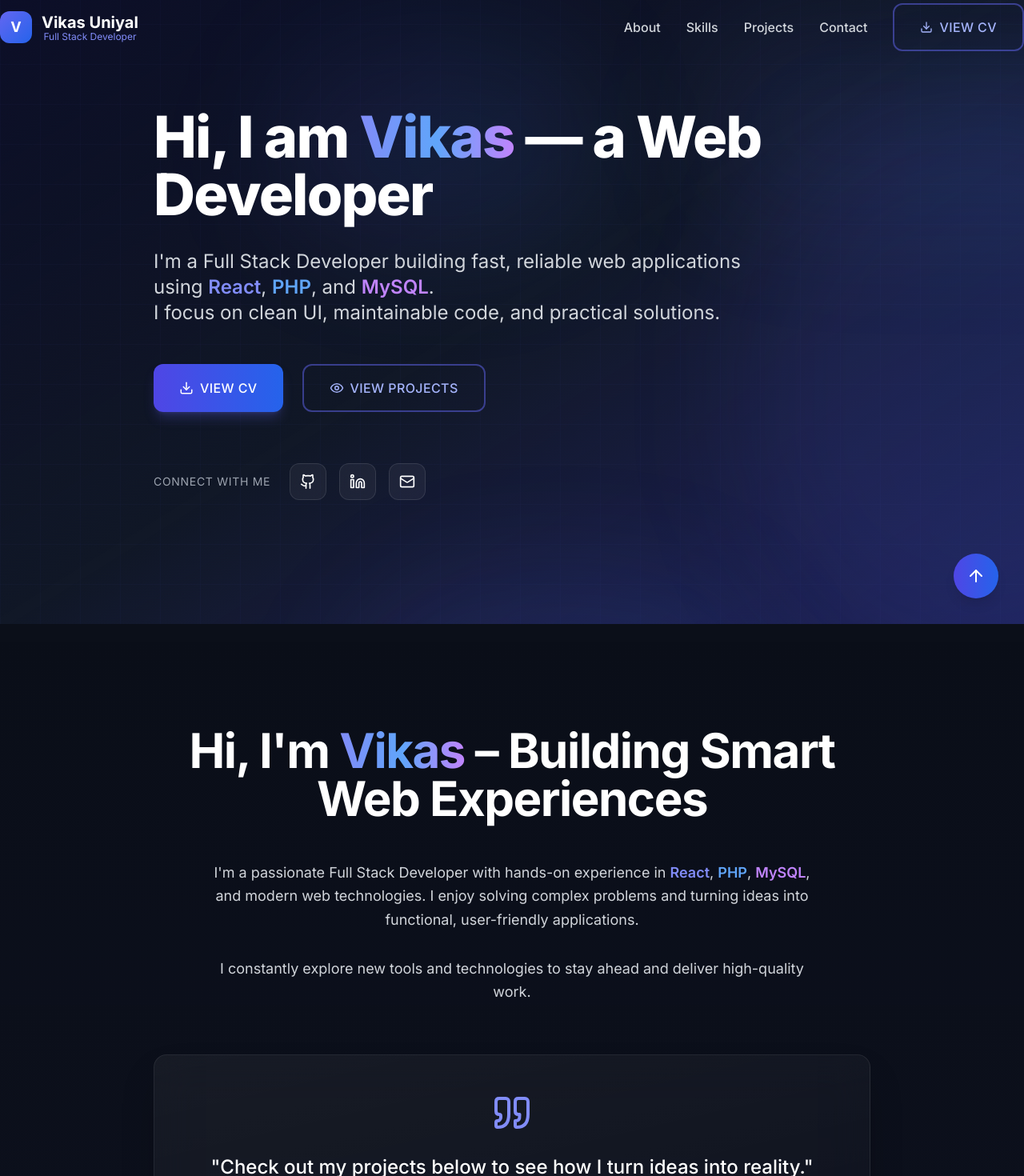
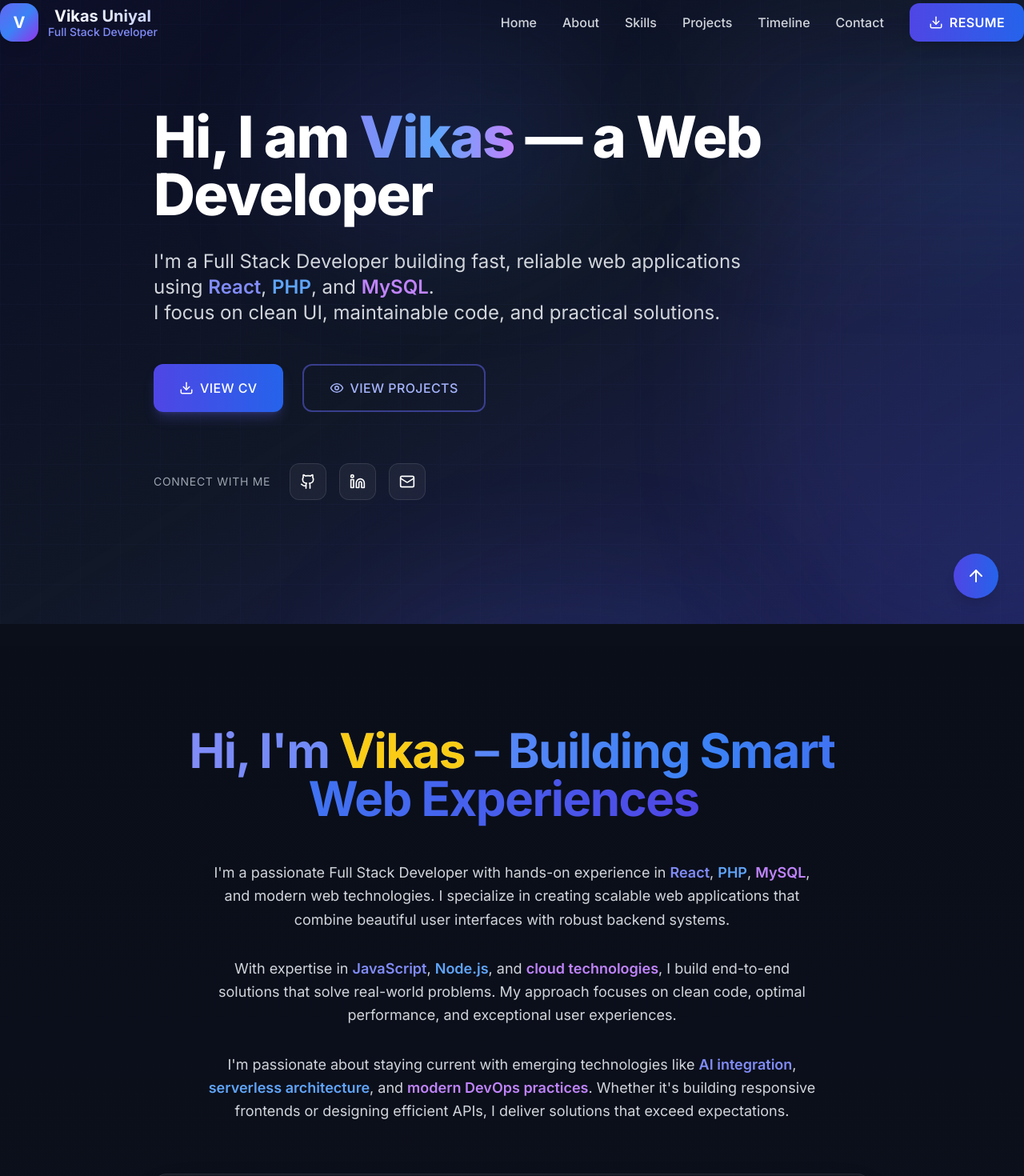
Before and after one commit to virusvickee/my-portfolio-website, a React (Vite) app: page / in a window 1280 px wide. Shown: the part 20-1490 px from the top of the page at 80% size. Built offline with nearby package versions, Linux system fonts and the light colour scheme.

Commit message:
new changes

```diff
--- a/src/components/About.jsx
+++ b/src/components/About.jsx
@@ -1,8 +1,28 @@
-import React from 'react'
+import React, { useState, useEffect } from 'react'
 import { motion } from 'framer-motion'
 import { Quote, Code2, Lightbulb, Target } from 'lucide-react'
 
 const About = () => {
+  const [displayText, setDisplayText] = useState('')
+  const fullText = "Hi, I'm Vikas – Building Smart Web Experiences"
+
+  useEffect(() => {
+    let index = 0
+    const timer = setInterval(() => {
+      if (index <= fullText.length) {
+        setDisplayText(fullText.slice(0, index))
+        index++
+      } else {
+        clearInterval(timer)
+      }
+    }, 50)
+
+    return () => clearInterval(timer)
+  }, [])
+
+  const renderColoredText = (text) => {
+    return text.replace("Vikas", '<span class="text-yellow-400 font-bold">Vikas</span>')
+  }
   return (
     <section id="about" className="section-padding bg-gradient-to-b from-transparent to-indigo-950/10">
       <div className="container-premium">
@@ -17,7 +37,11 @@ const About = () => {
             className="text-center mb-16"
           >
             <h2 className="heading-xl mb-12">
-              Hi, I'm <span className="gradient-text">Vikas</span> – Building Smart Web Experiences
+              <span
+                className="bg-gradient-to-r from-indigo-400 via-blue-500 to-indigo-600 bg-clip-text text-transparent"
+                dangerouslySetInnerHTML={{ __html: renderColoredText(displayText) }}
+              />
+              <span className="animate-ping text-indigo-400">|</span>
             </h2>
 
             <div className="space-y-8 text-lg text-body leading-relaxed max-w-3xl mx-auto">
@@ -26,11 +50,19 @@ const About = () => {
                 <span className="text-indigo-400 font-semibold">React</span>,{' '}
                 <span className="text-blue-400 font-semibold">PHP</span>,{' '}
                 <span className="text-purple-400 font-semibold">MySQL</span>, and modern web technologies.
-                I enjoy solving complex problems and turning ideas into functional, user-friendly applications.
+                I specialize in creating scalable web applications that combine beautiful user interfaces with robust backend systems.
               </p>
 
               <p>
-                I constantly explore new tools and technologies to stay ahead and deliver high-quality work.
+                With expertise in <span className="text-indigo-400 font-semibold">JavaScript</span>, <span className="text-blue-400 font-semibold">Node.js</span>,
+                and <span className="text-purple-400 font-semibold">cloud technologies</span>, I build end-to-end solutions that solve real-world problems.
+                My approach focuses on clean code, optimal performance, and exceptional user experiences.
+              </p>
+
+              <p>
+                I'm passionate about staying current with emerging technologies like <span className="text-indigo-400 font-semibold">AI integration</span>,
+                <span className="text-blue-400 font-semibold"> serverless architecture</span>, and <span className="text-purple-400 font-semibold">modern DevOps practices</span>.
+                Whether it's building responsive frontends or designing efficient APIs, I deliver solutions that exceed expectations.
               </p>
             </div>
           </motion.div>
@@ -45,7 +77,7 @@ const About = () => {
           >
             <Quote className="text-indigo-400 mx-auto mb-6" size={48} />
             <blockquote className="text-2xl text-white font-medium leading-relaxed">
-              "Check out my projects below to see how I turn ideas into reality."
+              "I believe great software is built through continuous learning, attention to detail, and a genuine passion for solving problems that matter."
             </blockquote>
           </motion.div>
 
@@ -57,19 +89,19 @@ const About = () => {
             viewport={{ once: true }}
             className="grid md:grid-cols-3 gap-8 mt-16"
           >
-            <div className="premium-card p-8 text-center hover-glow">
+            <div className="premium-card p-8 text-center">
               <Code2 className="text-indigo-400 mx-auto mb-4" size={32} />
               <h3 className="heading-md text-white mb-3">Clean Code</h3>
               <p className="text-body">Writing maintainable, scalable code that stands the test of time.</p>
             </div>
 
-            <div className="premium-card p-8 text-center hover-glow">
+            <div className="premium-card p-8 text-center">
               <Lightbulb className="text-blue-400 mx-auto mb-4" size={32} />
               <h3 className="heading-md text-white mb-3">Innovation</h3>
               <p className="text-body">Exploring cutting-edge technologies to deliver modern solutions.</p>
             </div>
 
-            <div className="premium-card p-8 text-center hover-glow">
+            <div className="premium-card p-8 text-center">
               <Target className="text-purple-400 mx-auto mb-4" size={32} />
               <h3 className="heading-md text-white mb-3">Results</h3>
               <p className="text-body">Focused on delivering practical solutions that drive real value.</p>
--- a/src/components/Contact.jsx
+++ b/src/components/Contact.jsx
@@ -1,6 +1,6 @@
 import React, { useState } from 'react'
 import { motion } from 'framer-motion'
-import { Mail, Send, User, MessageSquare } from 'lucide-react'
+import { Mail, Send, User, MessageSquare, Facebook, Instagram } from 'lucide-react'
 
 const Contact = () => {
   const [formData, setFormData] = useState({
@@ -112,7 +112,7 @@ const Contact = () => {
             </button>
           </motion.form>
 
-          {/* Direct Contact */}
+          {/* Direct Contact & Social Media */}
           <motion.div
             initial={{ opacity: 0, y: 30 }}
             whileInView={{ opacity: 1, y: 0 }}
@@ -120,7 +120,37 @@ const Contact = () => {
             viewport={{ once: true }}
             className="text-center mt-12"
           >
-            <p className="text-body mb-4">Or reach out directly:</p>
+            <h3 className="text-xl font-semibold text-white mb-6">Connect with me</h3>
+
+            {/* Social Links */}
+            <div className="flex justify-center space-x-6 mb-8">
+              <a
+                href="mailto:vikasuniyalcsa@gmail.com"
+                className="w-14 h-14 bg-gradient-to-br from-red-500 to-red-600 rounded-xl flex items-center justify-center hover:scale-110 transition-all duration-300 shadow-lg hover:shadow-xl"
+              >
+                <Mail size={24} className="text-white" />
+              </a>
+
+              <a
+                href="https://facebook.com/vikasuniyal"
+                target="_blank"
+                rel="noopener noreferrer"
+                className="w-14 h-14 bg-gradient-to-br from-blue-600 to-blue-700 rounded-xl flex items-center justify-center hover:scale-110 transition-all duration-300 shadow-lg hover:shadow-xl"
+              >
+                <Facebook size={24} className="text-white" />
+              </a>
+
+              <a
+                href="https://instagram.com/vikasuniyal"
+                target="_blank"
+                rel="noopener noreferrer"
+                className="w-14 h-14 bg-gradient-to-br from-pink-500 via-purple-500 to-indigo-500 rounded-xl flex items-center justify-center hover:scale-110 transition-all duration-300 shadow-lg hover:shadow-xl"
+              >
+                <Instagram size={24} className="text-white" />
+              </a>
+            </div>
+
+            <p className="text-body mb-2">Or email me directly:</p>
             <a
               href="mailto:vikasuniyalcsa@gmail.com"
               className="text-indigo-400 hover:text-indigo-300 font-medium text-lg transition-colors duration-200"
--- a/src/components/Navbar.jsx
+++ b/src/components/Navbar.jsx
@@ -23,9 +23,11 @@ const Navbar = () => {
   }
 
   const navItems = [
+    { name: 'Home', id: 'home' },
     { name: 'About', id: 'about' },
     { name: 'Skills', id: 'skills' },
     { name: 'Projects', id: 'projects' },
+    { name: 'Timeline', id: 'timeline' },
     { name: 'Contact', id: 'contact' }
   ]
 
@@ -45,12 +47,12 @@ const Navbar = () => {
             className="flex items-center space-x-3 group"
             whileHover={{ scale: 1.05 }}
           >
-            <div className="w-10 h-10 bg-gradient-to-br from-indigo-500 to-blue-600 rounded-xl flex items-center justify-center">
-              <span className="text-white font-bold text-lg">V</span>
+            <div className="w-12 h-12 bg-gradient-to-br from-indigo-500 via-blue-500 to-purple-600 rounded-2xl flex items-center justify-center shadow-lg">
+              <span className="text-white font-bold text-xl">V</span>
             </div>
             <div className="hidden sm:block">
-              <div className="text-xl font-bold text-white">Vikas Uniyal</div>
-              <div className="text-xs text-indigo-400 -mt-1">Full Stack Developer</div>
+              <div className="text-xl font-bold bg-gradient-to-r from-white to-indigo-200 bg-clip-text text-transparent">Vikas Uniyal</div>
+              <div className="text-sm text-indigo-400 -mt-1 font-medium">Full Stack Developer</div>
             </div>
           </motion.button>
 
@@ -71,12 +73,12 @@ const Navbar = () => {
             ))}
 
             <motion.button
-              className="btn-secondary flex items-center space-x-2"
-              whileHover={{ scale: 1.05 }}
+              className="btn-primary flex items-center space-x-2 px-6 py-3 bg-gradient-to-r from-indigo-600 to-blue-600 hover:from-indigo-700 hover:to-blue-700 text-white rounded-xl font-semibold transition-all duration-300 shadow-lg hover:shadow-xl"
+              whileHover={{ scale: 1.05, y: -2 }}
               whileTap={{ scale: 0.95 }}
             >
-              <Download size={16} />
-              <span>View CV</span>
+              <Download size={18} />
+              <span>Resume</span>
             </motion.button>
           </div>
 
@@ -106,9 +108,9 @@ const Navbar = () => {
                   {item.name}
                 </button>
               ))}
-              <button className="btn-secondary w-full flex items-center justify-center space-x-2 mt-4">
-                <Download size={16} />
-                <span>View CV</span>
+              <button className="btn-primary w-full flex items-center justify-center space-x-2 mt-6 px-6 py-3 bg-gradient-to-r from-indigo-600 to-blue-600 text-white rounded-xl font-semibold">
+                <Download size={18} />
+                <span>Resume</span>
               </button>
             </div>
           </motion.div>
--- a/src/components/ResumeSection.jsx
+++ /dev/null
@@ -1,35 +0,0 @@
-import React from 'react'
-import { motion } from 'framer-motion'
-import { Download, Eye } from 'lucide-react'
-
-const ResumeSection = () => {
-  return (
-    <section className="section-padding bg-gradient-to-r from-blue-600 to-purple-600">
-      <div className="container-custom text-center">
-        <motion.div
-          initial={{ opacity: 0, y: 50 }}
-          whileInView={{ opacity: 1, y: 0 }}
-          transition={{ duration: 0.8 }}
-          viewport={{ once: true }}
-        >
-          <h2 className="heading-md text-white mb-6">Ready to Work Together?</h2>
-          <p className="text-xl text-blue-100 mb-8 max-w-2xl mx-auto">
-            Download my resume or view my work samples to learn more about my experience
-          </p>
-          <div className="flex flex-col sm:flex-row gap-4 justify-center">
-            <button className="bg-white text-blue-600 px-8 py-4 rounded-lg font-semibold hover:bg-gray-100 transition-colors flex items-center gap-2">
-              <Download size={20} />
-              Download Resume
-            </button>
-            <button className="border-2 border-white text-white px-8 py-4 rounded-lg font-semibold hover:bg-white hover:text-blue-600 transition-colors flex items-center gap-2">
-              <Eye size={20} />
-              View Portfolio
-            </button>
-          </div>
-        </motion.div>
-      </div>
-    </section>
-  )
-}
-
-export default ResumeSection
```
